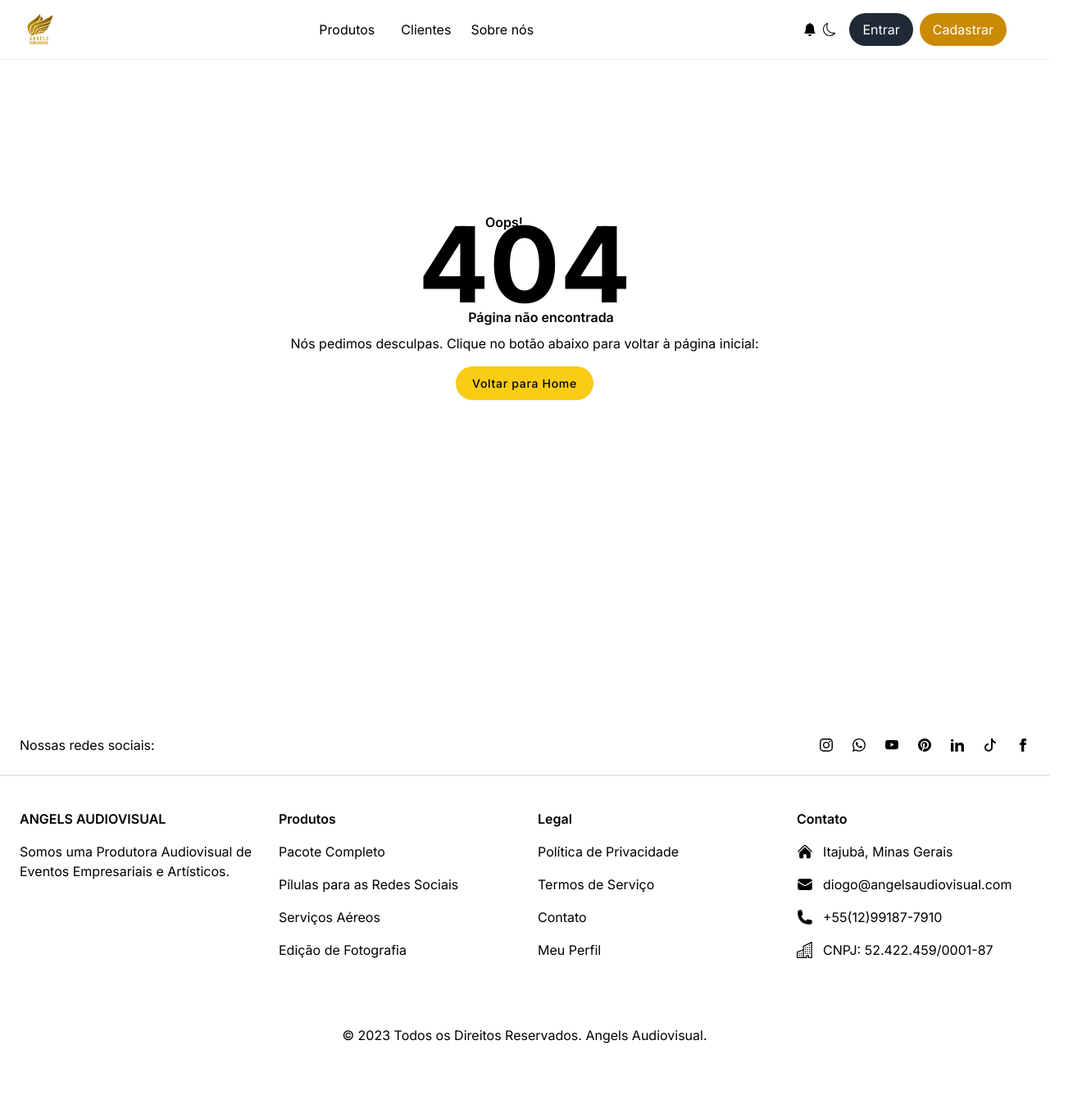
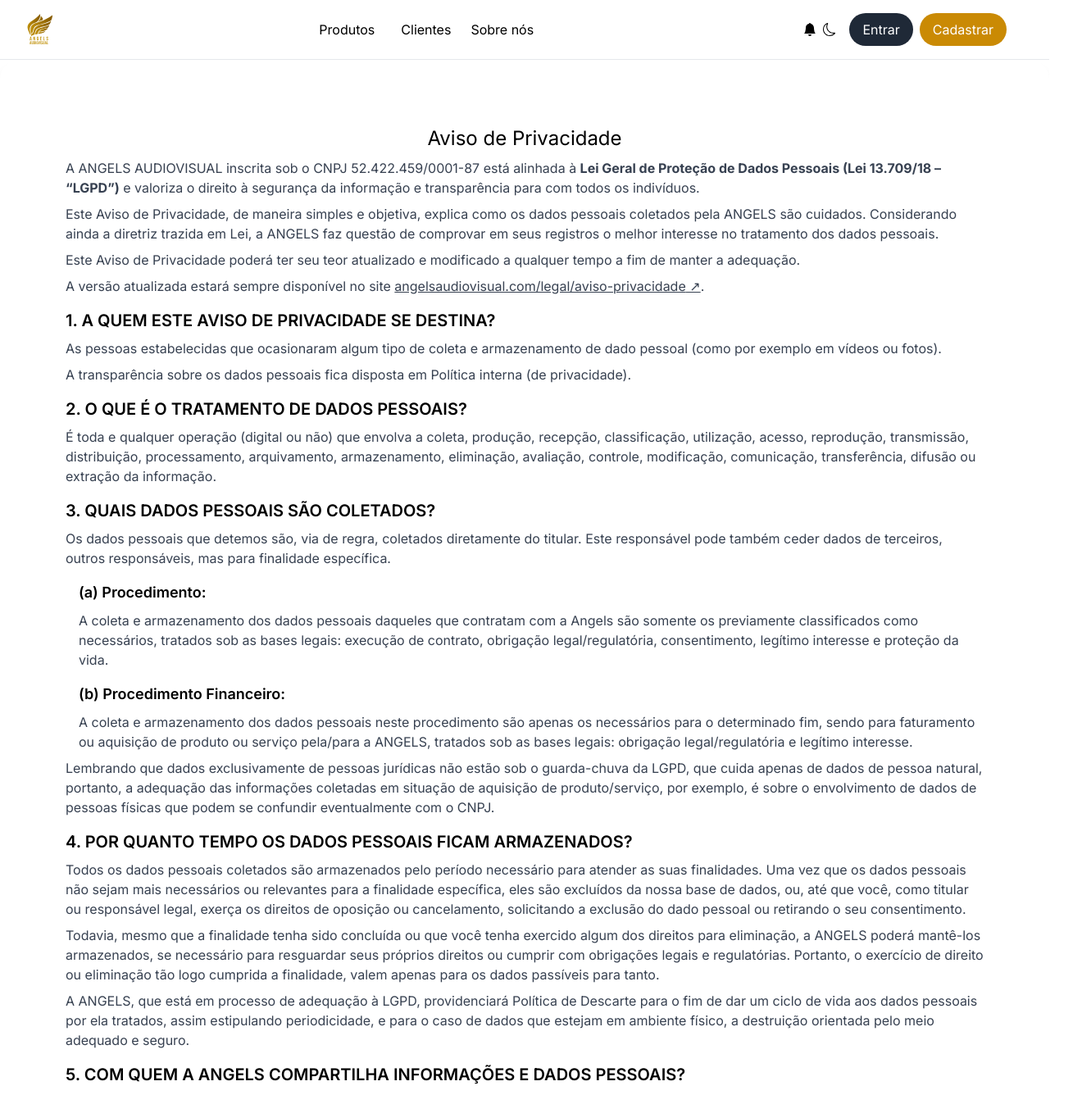
Before and after one commit to diogojorgebasso/angelsaudiovisual, a Next.js app: page /legal/aviso-privacidade in a window 1280 px wide. Shown: the top 1336 px of the page at 82% size, 1320 px wide, since content can reach past the window. Before the commit the page ends 1299 px from the top, so only its background shows below. Built offline with nearby package versions, Linux system fonts and the light colour scheme; no server answers.

Commit message:
aviso de privacidade
Signed-off-by: Diogo Jorge Basso <00a9d4c1-b21e-4e56-a261-9a64648e99c1@anonaddy.me>

```diff
--- /dev/null
+++ b/app/legal/aviso-privacidade/page.tsx
@@ -0,0 +1,126 @@
+/* eslint-disable max-len */
+import React from 'react';
+
+export default function Page() {
+  return (
+    <div className="relative sm:mx-auto">
+      <div className="relative px-4 bg-white shadow-lg sm:  rounded-3xl sm:p-20">
+        <div className="mx-auto">
+          <div>
+            <h1 className="text-2xl text-center">Aviso de Privacidade</h1>
+            <p className="mt-2 text-gray-700">A ANGELS AUDIOVISUAL inscrita sob o CNPJ 52.422.459/0001-87 está alinhada
+              à <b>Lei Geral de Proteção de Dados Pessoais (Lei 13.709/18 – “LGPD”)</b> e
+              valoriza o direito à segurança da informação e transparência para com todos os indivíduos.
+            </p>
+            <p className="mt-2 text-gray-700">
+              Este Aviso de Privacidade, de maneira simples e objetiva, explica como os dados pessoais
+              coletados pela ANGELS são cuidados. Considerando ainda a diretriz trazida em Lei,
+              a ANGELS faz questão de comprovar em seus registros o melhor interesse no tratamento dos dados pessoais.
+            </p>
+            <p className="mt-2 text-gray-700">
+              Este Aviso de Privacidade poderá ter seu teor atualizado e modificado a qualquer tempo a fim de manter a adequação.
+            </p>
+            <p className="mt-2 text-gray-700">
+              A versão atualizada estará sempre disponível no site <a className="text-bold after:content-['_↗'] underline" href="https://www.angelsaudiovisual.com/legal/aviso-privacidade">angelsaudiovisual.com/legal/aviso-privacidade</a>.
+            </p>
+            <h2 className="mt-4 text-xl font-semibold">1. A QUEM ESTE AVISO DE PRIVACIDADE SE DESTINA?</h2>
+            <p className="mt-2 text-gray-700">
+              As pessoas estabelecidas que ocasionaram algum tipo de coleta e armazenamento de dado pessoal (como por exemplo em vídeos ou fotos).
+            </p>
+            <p className="mt-2 text-gray-700">
+              A transparência sobre os dados pessoais fica disposta em Política interna (de privacidade).
+            </p>
+            <h2 className="mt-4 text-xl font-semibold">2. O QUE É O TRATAMENTO DE DADOS PESSOAIS?</h2>
+            <p className="mt-2 text-gray-700">
+              É toda e qualquer operação (digital ou não) que envolva a coleta, produção, recepção, classificação,
+              utilização, acesso, reprodução, transmissão, distribuição, processamento, arquivamento,
+              armazenamento, eliminação, avaliação, controle, modificação, comunicação, transferência,
+              difusão ou extração da informação.
+            </p>
+            <h2 className="mt-4 text-xl font-semibold">3. QUAIS DADOS PESSOAIS SÃO COLETADOS?</h2>
+            <p className="mt-2 text-gray-700">
+              Os dados pessoais que detemos são, via de regra, coletados diretamente do titular.
+              Este responsável pode também ceder dados de terceiros, outros responsáveis, mas para finalidade específica.
+            </p>
+            <h3 className="ml-4 mt-4 text-lg font-semibold">(a) Procedimento:</h3>
+            <p className="ml-4 mt-2 text-gray-700">A coleta e armazenamento dos dados pessoais daqueles que contratam com a Angels são somente os
+              previamente classificados como necessários, tratados sob as bases legais:
+              execução de contrato, obrigação legal/regulatória, consentimento, legítimo interesse e proteção da vida.
+            </p>
+            <h3 className="ml-4 mt-4 text-lg font-semibold">(b) Procedimento Financeiro:</h3>
+            <p className="ml-4 mt-2 text-gray-700">
+              A coleta e armazenamento dos dados pessoais neste procedimento são apenas os necessários para o determinado fim,
+              sendo para faturamento ou aquisição de produto ou serviço pela/para a ANGELS, tratados sob as bases legais:
+              obrigação legal/regulatória e legítimo interesse.
+            </p>
+            <p className="mt-2 text-gray-700">
+              Lembrando que dados exclusivamente de pessoas jurídicas não estão sob o guarda-chuva da LGPD,
+              que cuida apenas de dados de pessoa natural, portanto, a adequação das informações coletadas em situação de
+              aquisição de produto/serviço, por exemplo, é sobre o envolvimento de dados de pessoas físicas que podem se
+              confundir eventualmente com o CNPJ.
+            </p>
+            <h2 className="mt-4 text-xl font-semibold">4. POR QUANTO TEMPO OS DADOS PESSOAIS FICAM ARMAZENADOS?</h2>
+            <p className="mt-2 text-gray-700">
+              Todos os dados pessoais coletados são armazenados pelo período necessário para atender as suas finalidades.
+              Uma vez que os dados pessoais não sejam mais necessários ou relevantes para a finalidade específica,
+              eles são excluídos da nossa base de dados, ou, até que você, como titular ou responsável legal,
+              exerça os direitos de oposição ou cancelamento, solicitando a exclusão do dado pessoal ou retirando o seu consentimento.
+            </p>
+            <p className="mt-2 text-gray-700">
+              Todavia, mesmo que a finalidade tenha sido concluída ou que você tenha exercido algum dos direitos para eliminação,
+              a ANGELS poderá mantê-los armazenados, se necessário para resguardar seus próprios direitos ou cumprir
+              com obrigações legais e regulatórias. Portanto, o exercício de direito ou eliminação tão logo cumprida a finalidade,
+              valem apenas para os dados passíveis para tanto.
+            </p>
+            <p className="mt-2 text-gray-700">
+              A ANGELS, que está em processo de adequação à LGPD, providenciará Política de Descarte para o fim de dar um ciclo de
+              vida aos dados pessoais por ela tratados, assim estipulando periodicidade, e para o caso de dados que estejam em
+              ambiente físico, a destruição orientada pelo meio adequado e seguro.
+            </p>
+            <h2 className="mt-4 text-xl font-semibold">5. COM QUEM A ANGELS COMPARTILHA INFORMAÇÕES E DADOS PESSOAIS?</h2>
+            <p className="mt-2 text-gray-700">A Angels conta com o Sistema Firebase da Google para gestão e base de dados de todos os procedimentos,
+              e também conta com o Sistema Google Analytics ambos com deveres e responsabilidades assegurados em contrato,
+              visando especialmente a proteção.
+            </p>
+            <h2 className="mt-4 text-xl font-semibold">6. QUAL A SEGURANÇA SOBRE O TRATAMENTO DOS DADOS PESSOAIS PELA Angels?</h2>
+            <p className="mt-2 text-gray-700">A Angels visa a proteção dos dados pessoais e empenha medidas técnicas e administrativas neste sentido.
+              Política de Segurança da Informação está sendo desenhada, de acordo com diretrizes da Autoridade Nacional de Proteção de Dados,
+              respaldadas na LGPD. Tomamos as devidas precauções técnicas e administrativas para evitar a perda,
+              mau uso ou alteração das informações pessoais que detemos.
+            </p>
+            <p className="mt-2 text-gray-700">Providenciamos a adequação das relações com os nossos parceiros, estabelecendo os deveres e responsabilidades sobre
+              a proteção dos dados, buscando manter o tratamento estritamente dentro das finalidades e compatibilidades.
+              No mais, nosso pessoal está sendo treinado e conscientizado e para tanto desenharemos orientativos, boas práticas, conduta e ética.
+            </p>
+            <p className="mt-2 text-gray-700">Contamos com procedimento operacional interno para lidar com suspeita ou ocorrência de incidente de segurança da informação,
+              observando o que disposto em Lei e comprometidos com o dever de notificação, tanto à autoridade como aos titulares dos dados.
+            </p>
+            <h2 className="mt-4 text-xl font-semibold">7. QUAIS SÃO MEUS DIREITOS COMO TITULAR DE DADOS E COM QUEM FALO?</h2>
+            <p className="mt-2 text-gray-700">Você é o titular dos seus dados ou, a depender, é o responsável de quem seja titular, e pode, a qualquer momento,
+              exercer seus direitos sobre as informações, conforme assegura a LGPD.
+              Por meio do contato com diogo@angelsaudiovisual.com você poderá solicitar melhores esclarecimentos sobre os itens
+              aqui abordados e também requisitar:
+            </p>
+            <ul className="ml-6 list-disc text-gray-700">
+              <li>
+                A confirmação da existência do tratamento dos seus dados pessoais e quais;
+              </li>
+              <li>
+                A eliminação dos dados pessoais fornecidos, respeitando limites;
+              </li>
+              <li>
+                A correção de dados incorretos, inexatos ou desatualizados;
+              </li>
+              <li>
+                A revogação do consentimento sobre o tratamento dos dados, respeitando os limites trazidos em Lei;
+              </li>
+              <li>
+                A informação sobre a possibilidade de não fornecer consentimento e sobre as consequências da negativa.
+              </li>
+            </ul>
+          </div>
+        </div>
+      </div>
+    </div>
+  );
+}
--- a/app/legal/politica-privacidade/Page.tsx
+++ /dev/null
@@ -1,5 +0,0 @@
-export default function Page() {
-  return (
-    <h1>Política de Privacidade</h1>
-  );
-}
--- a/app/legal/termos-servico/Page.tsx
+++ /dev/null
@@ -1,6 +0,0 @@
-export default function Page() {
-  return (
-    <h1>Termos de Serviço</h1>
-
-  );
-}
--- a/app/sobre/equipe/page.tsx
+++ b/app/sobre/equipe/page.tsx
@@ -110,10 +110,10 @@ export default function Page() {
 
           {/*Geovanna Crepaldi */}
           <div
-            className="block rounded-lg bg-white shadow-[0_2px_15px_-3px_rgba(0,0,0,0.07),0_10px_20px_-2px_rgba(0,0,0,0.04)] dark:bg-neutral-700"
+            className="block rounded-lg bg-white shadow-md dark:bg-neutral-700"
           >
             <div className="relative overflow-hidden bg-cover bg-no-repeat">
-              <img alt="Imagem de perfil da Geovanna Crepaldi, Fotógrafa" src="/equipe/geovanna-crepaldi.JPG" className="w-full rounded-t-lg" />
+              <img alt="Imagem de perfil da Geovanna Crepaldi, Fotógrafa" src="/equipe/geovanna-crepaldi.JPG" height={400} width={400} className="w-full rounded-t-lg" />
               <a aria-label="Página específica sobre a Geovanna" target="blank" href="/sobre/geovanna-crepaldi">
                 <div className="absolute top-0 right-0 bottom-0 left-0 h-full w-full overflow-hidden bg-fixed" />
               </a>
```
Also changed, not shown: 1 other file (tests, documents, lock files or other folders).
